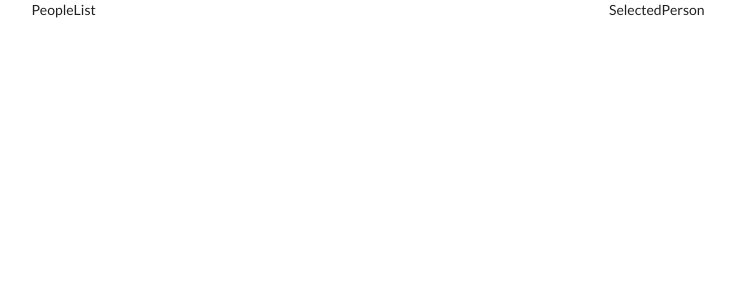
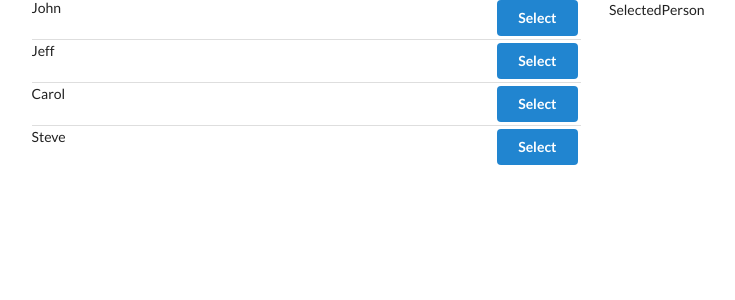
Before and after one commit to ultranaut/react-redux-example, a React (Create React App) app: page / in a window 1280 px wide. Shown: the top 300 px of the page, without its empty margins (45-780 px from the left). Built offline with nearby package versions, Linux system fonts and the light colour scheme.

Commit message:
Wire up the PeopleList component

```diff
--- a/src/components/PeopleList.js
+++ b/src/components/PeopleList.js
@@ -1,8 +1,33 @@
 import React, { Component } from 'react';
+import { connect } from 'react-redux';
+import { selectPerson } from '../actions';
 
 class PeopleList extends Component {
+  renderList() {
+    return this.props.people.map((person, idx) => {
+      return (
+        <div className="item" key={idx}>
+          <div className="right floated content">
+            <button
+              className="ui button primary"
+              onClick={() => this.props.selectPerson(person)}
+            >
+              Select
+            </button>
+          </div>
+          <div className="content">{person.first}</div>
+        </div>
+      );
+    });
+  }
+
   render() {
-    return <div>PeopleList</div>;
+    return <div className="ui divided list">{this.renderList()}</div>;
   }
 }
-export default PeopleList;
+
+const mapStateToProps = (state) => {
+  return { people: state.people };
+};
+
+export default connect(mapStateToProps, { selectPerson })(PeopleList);
```
